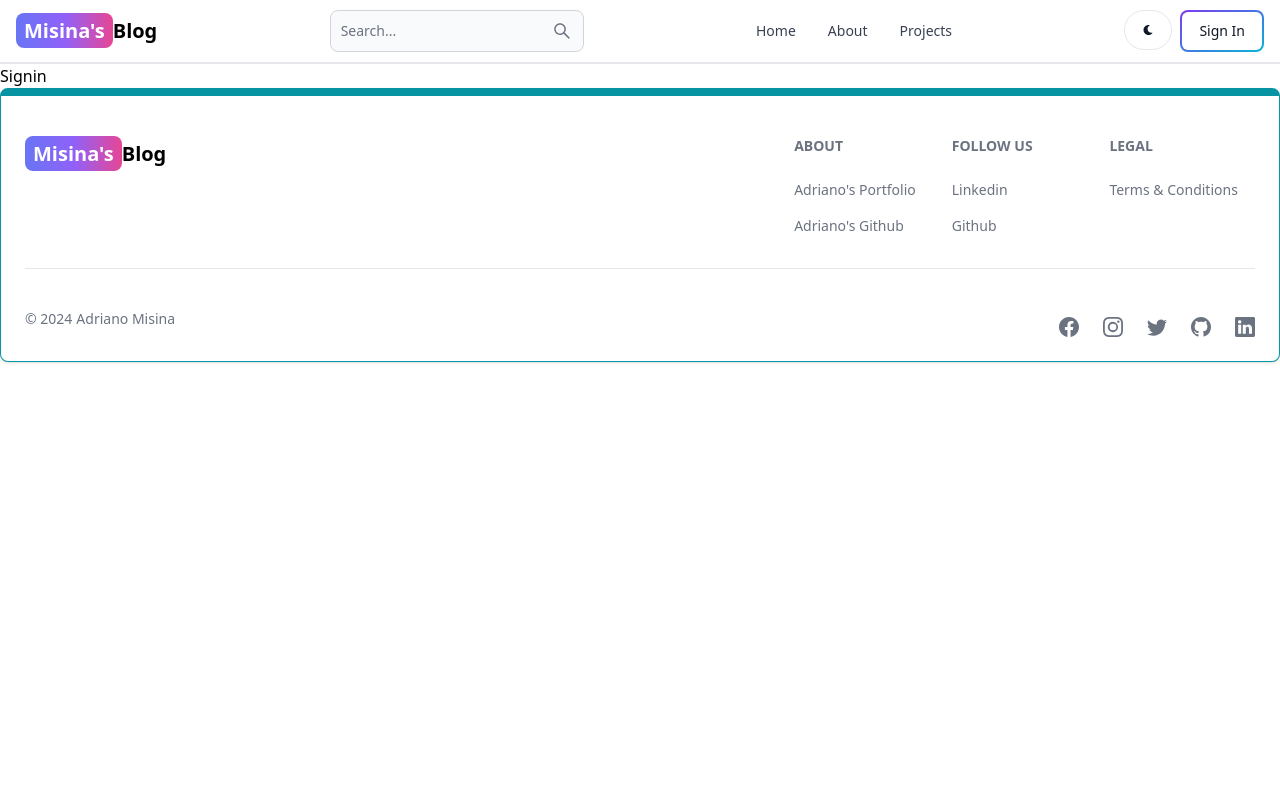
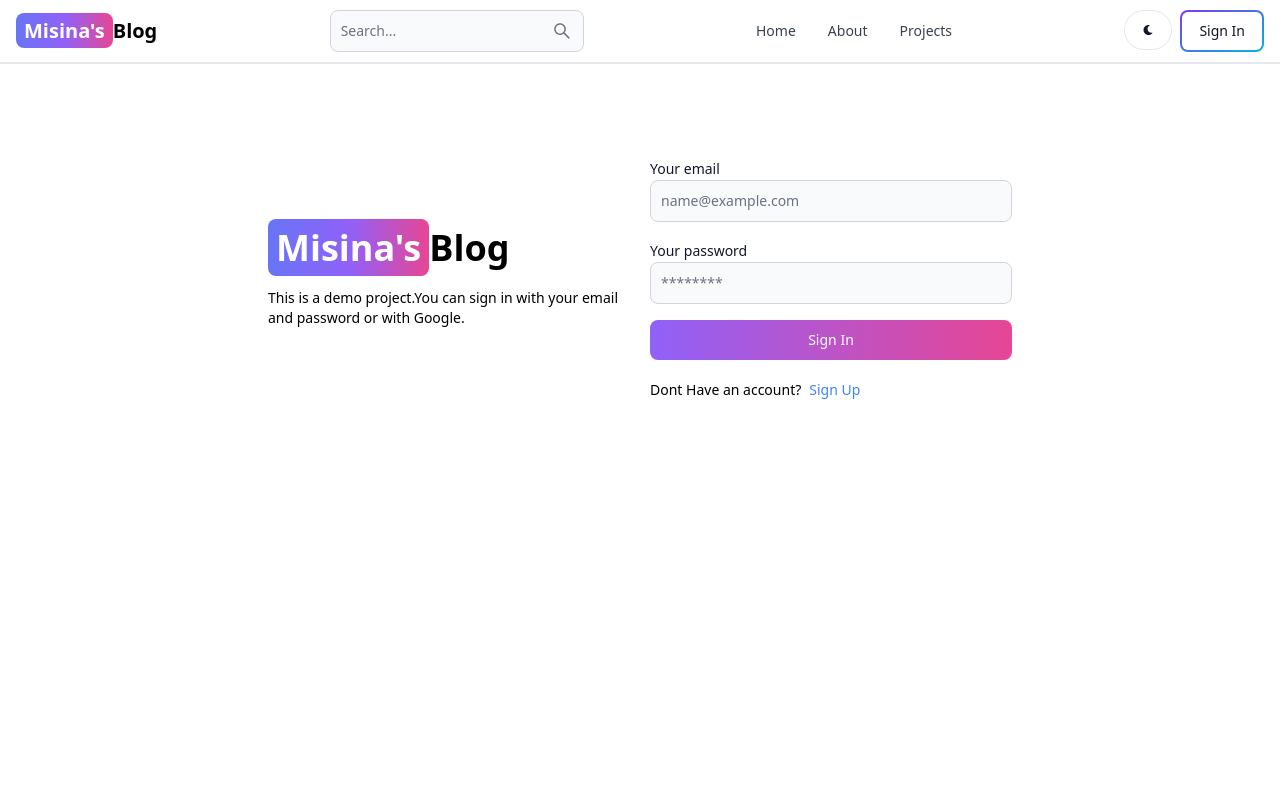
Before and after one commit to adrianomisina/mern-blog, a React (Vite) app in the folder client/: page /sign-in in a window 1280 px wide. Shown: the top 800 px of the page. Built offline with nearby package versions, Linux system fonts and the light colour scheme.

Commit message:
complete signin page functionality

```diff
--- a/client/src/pages/SignIn.jsx
+++ b/client/src/pages/SignIn.jsx
@@ -1,8 +1,105 @@
+/* eslint-disable react/no-unescaped-entities */
+import { useState } from "react"
+import { Link, useNavigate} from "react-router-dom";
+import { Button, Label, TextInput, Alert, Spinner } from 'flowbite-react';
 
 
 const SignIn = () => {
+  const [formData, setFormData] = useState({});
+  const [errorMessage, setErrorMessage] = useState(null);
+  const [loading, setLoading] = useState(false);
+
+  const navigate = useNavigate()
+
+  const handleChange = (e) => {
+    // console.log(e.target.value)
+    setFormData({...formData, [e.target.id]: e.target.value.trim()})
+  }
+
+  const handleSubmit = async (e) => {
+    e.preventDefault()
+    if (!formData.password || !formData.email) {
+      return setErrorMessage('Please fill out all fields.')
+    }
+    try {
+      setLoading(true);
+      setErrorMessage(null)
+      const response = await fetch('/api/auth/signin', {
+        method: 'POST',
+        headers: { 'Content-Type': 'application/json' },
+        body: JSON.stringify(formData),
+      })
+      const data = await response.json();
+      if (data.success === false) {
+        return setErrorMessage(data.message);
+      }
+      setLoading(false);
+      if (response.ok) {
+       return navigate('/')
+     }
+      setFormData({})
+    } catch (error) {
+      setErrorMessage(error.message);
+      setLoading(false)
+    }
+  }
+
   return (
-    <div>Signin</div>
+    <div className="min-h-screen mt-20">
+      <div className="flex p-3 max-w-3xl mx-auto flex-col md:flex-row md:items-center gap-5">
+        {/* left */}
+        <div className="flex-1">
+          <Link to='/' className='font-bold dark:text-white text-4xl'>
+            <span className='px-2 py-1 bg-gradient-to-r from-indigo-500 via-purple-500 to-pink-500 rounded-lg text-white'>Misina's</span>Blog
+          </Link>
+          <p className="text-sm mt-5">
+            This is a demo project.You can sign in with your email and password or with Google.
+          </p>
+        </div>
+        {/* right */}
+        <div className="flex-1">
+          <form className="flex flex-col gap-4" onSubmit={handleSubmit}>
+            <div>
+              <Label value='Your email' />
+              <TextInput
+                type='email'
+                placeholder="name@example.com"
+                id='email'
+                onChange={handleChange}
+              />
+            </div>
+
+            <div>
+              <Label value='Your password' />
+              <TextInput
+                type='password'
+                placeholder="********"
+                id='password'
+                onChange={handleChange}
+              />
+            </div>
+
+            <Button gradientDuoTone='purpleToPink' type='submit' disabled={loading}>
+              {loading ? (
+                <>
+                  <Spinner size='sm' />
+                  <span className="pl-3">Loading...</span>
+                </>
+              ) : 'Sign In'}
+            </Button>
+          </form>
+          <div className="flex gap-2 text-sm mt-5">
+            <span>Dont Have an account?</span>
+            <Link to='/sign-up' className='text-blue-500'>Sign Up</Link>
+          </div>
+          {errorMessage && (
+            <Alert className="mt-5" color='failure'>
+              {errorMessage}
+            </Alert>
+          )}
+        </div>
+      </div>
+    </div>
   )
 }
 
--- a/client/src/pages/SignUp.jsx
+++ b/client/src/pages/SignUp.jsx
@@ -95,7 +95,7 @@
                   <Spinner size='sm' />
                   <span className="pl-3">Loading...</span>
                 </>
-              ) : 'sign Up'}
+              ) : 'Sign Up'}
             </Button>
           </form>
           <div className="flex gap-2 text-sm mt-5">
```
